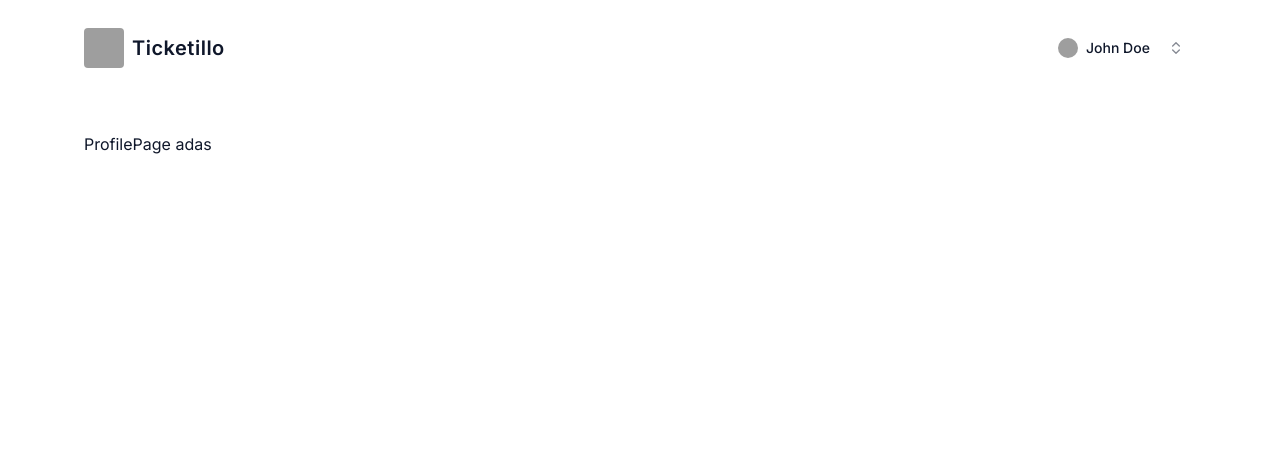
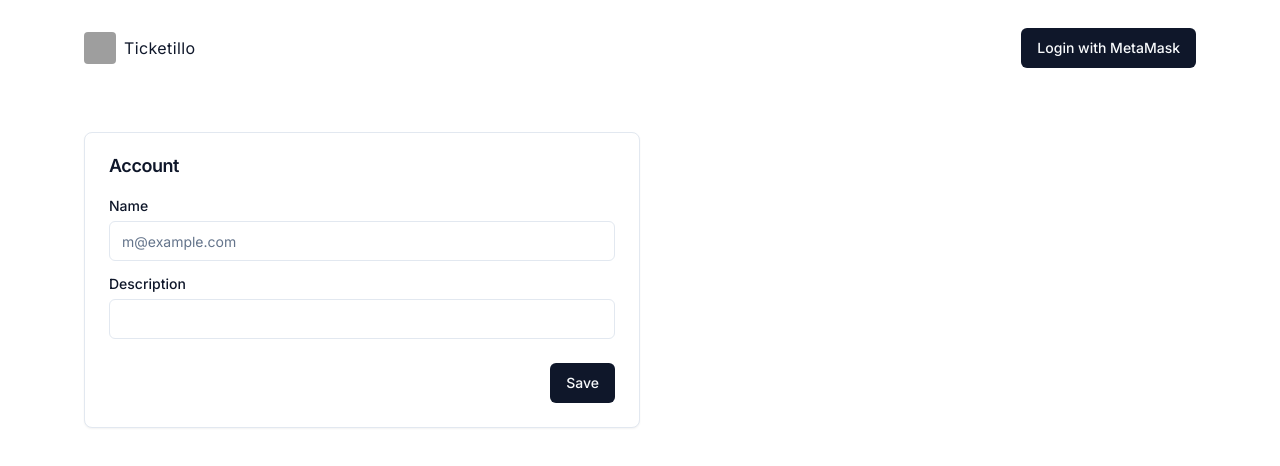
Before and after one commit to Ticketillo/Ticketillo, a React (Create React App) app in the folder packages/frontend/: page /profile in a window 1280 px wide. Shown: the top 466 px of the page. Built offline with nearby package versions, Linux system fonts and the light colour scheme; grey boxes are pictures that could not be loaded.

Commit message:
WIP profile page

```diff
--- a/packages/frontend/package.json
+++ b/packages/frontend/package.json
@@ -17,11 +17,12 @@
     "dependencies": {
         "@craco/craco": "^7.0.0",
         "@radix-ui/react-avatar": "^1.0.2",
+        "@radix-ui/react-context-menu": "^2.1.3",
         "@radix-ui/react-dropdown-menu": "^2.0.4",
+        "@radix-ui/react-label": "^2.0.1",
         "@radix-ui/react-progress": "^1.0.2",
         "@radix-ui/react-slot": "^1.0.1",
         "@radix-ui/react-tabs": "^1.0.3",
-        "@radix-ui/react-context-menu": "^2.1.3",
         "@radix-ui/react-toast": "^1.1.3",
         "@radix-ui/react-tooltip": "^1.0.5",
         "@tanstack/react-query": "^4.28.0",
--- /dev/null
+++ b/packages/frontend/src/components/input.tsx
@@ -0,0 +1,22 @@
+import * as React from "react";
+
+import { cn } from "utils";
+
+export interface InputProps extends React.InputHTMLAttributes<HTMLInputElement> {}
+
+const Input = React.forwardRef<HTMLInputElement, InputProps>(({ className, type, ...props }, ref) => {
+    return (
+        <input
+            type={type}
+            className={cn(
+                "flex h-10 w-full rounded-md border border-input bg-transparent px-3 py-2 text-sm ring-offset-background file:border-0 file:bg-transparent file:text-sm file:font-medium placeholder:text-muted-foreground focus-visible:outline-none focus-visible:ring-2 focus-visible:ring-ring focus-visible:ring-offset-2 disabled:cursor-not-allowed disabled:opacity-50",
+                className,
+            )}
+            ref={ref}
+            {...props}
+        />
+    );
+});
+Input.displayName = "Input";
+
+export { Input };
--- /dev/null
+++ b/packages/frontend/src/components/label.tsx
@@ -0,0 +1,17 @@
+"use client";
+
+import * as React from "react";
+import * as LabelPrimitive from "@radix-ui/react-label";
+import { VariantProps, cva } from "class-variance-authority";
+
+import { cn } from "utils";
+
+const labelVariants = cva("text-sm font-medium leading-none peer-disabled:cursor-not-allowed peer-disabled:opacity-70");
+
+const Label = React.forwardRef<
+    React.ElementRef<typeof LabelPrimitive.Root>,
+    React.ComponentPropsWithoutRef<typeof LabelPrimitive.Root> & VariantProps<typeof labelVariants>
+>(({ className, ...props }, ref) => <LabelPrimitive.Root ref={ref} className={cn(labelVariants(), className)} {...props} />);
+Label.displayName = LabelPrimitive.Root.displayName;
+
+export { Label };
--- a/packages/frontend/src/modules/home/components/Logo.tsx
+++ b/packages/frontend/src/modules/home/components/Logo.tsx
@@ -6,11 +6,11 @@ export default function Logo() {
     return (
         <Link to="/">
             <div className="flex items-center">
-                <Avatar className="mr-2 h-10 w-10 rounded-sm">
+                <Avatar className="mr-2 h-8 w-8 rounded-sm">
                     <AvatarImage src={`https://avatar.vercel.sh/1.png`} alt="Ticketillo logo" />
                     <AvatarFallback>TT</AvatarFallback>
                 </Avatar>
-                <p className="tracking-wide font-semibold text-xl">Ticketillo</p>
+                <p className="tracking-wide">Ticketillo</p>
             </div>
         </Link>
     );
--- a/packages/frontend/src/modules/home/components/UserAuthForm.tsx
+++ b/packages/frontend/src/modules/home/components/UserAuthForm.tsx
@@ -1,5 +1,5 @@
 import { Button } from "components/button";
 
 export default function UserAuthForm() {
-    return <Button>Login</Button>;
+    return <Button>Login with MetaMask</Button>;
 }
--- a/packages/frontend/src/modules/home/components/UserMenu.tsx
+++ b/packages/frontend/src/modules/home/components/UserMenu.tsx
@@ -6,7 +6,5 @@ import UserMenuDropdown from "./UserMenuDropdown";
 export default function UserMenu() {
     const { isLoggedIn } = useAuthState();
 
-    const logged = true;
-
-    return <div>{logged ? <UserMenuDropdown /> : <UserAuthForm />}</div>;
+    return <div>{isLoggedIn ? <UserMenuDropdown /> : <UserAuthForm />}</div>;
 }
--- a/packages/frontend/src/modules/profile/pages/ProfilePage.tsx
+++ b/packages/frontend/src/modules/profile/pages/ProfilePage.tsx
@@ -1,3 +1,29 @@
+import { Card, CardContent, CardDescription, CardFooter, CardHeader, CardTitle } from "components/card";
+import { Button } from "components/button";
+import { Label } from "components/label";
+import { Input } from "components/input";
+
 export default function ProfilePage() {
-    return <div>ProfilePage adas</div>;
+    return (
+        <div className="w-full md:w-1/2">
+            <Card>
+                <CardHeader>
+                    <CardTitle>Account</CardTitle>
+                </CardHeader>
+                <CardContent className="grid gap-4">
+                    <div className="grid gap-2">
+                        <Label htmlFor="email">Name</Label>
+                        <Input id="email" type="email" placeholder="m@example.com" />
+                    </div>
+                    <div className="grid gap-2">
+                        <Label htmlFor="password">Description</Label>
+                        <Input id="password" type="password" />
+                    </div>
+                </CardContent>
+                <CardFooter className="flex justify-end">
+                    <Button className="w-fit">Save</Button>
+                </CardFooter>
+            </Card>
+        </div>
+    );
 }
```
Also changed, not shown: 2 other files (tests, documents, lock files or other folders).
